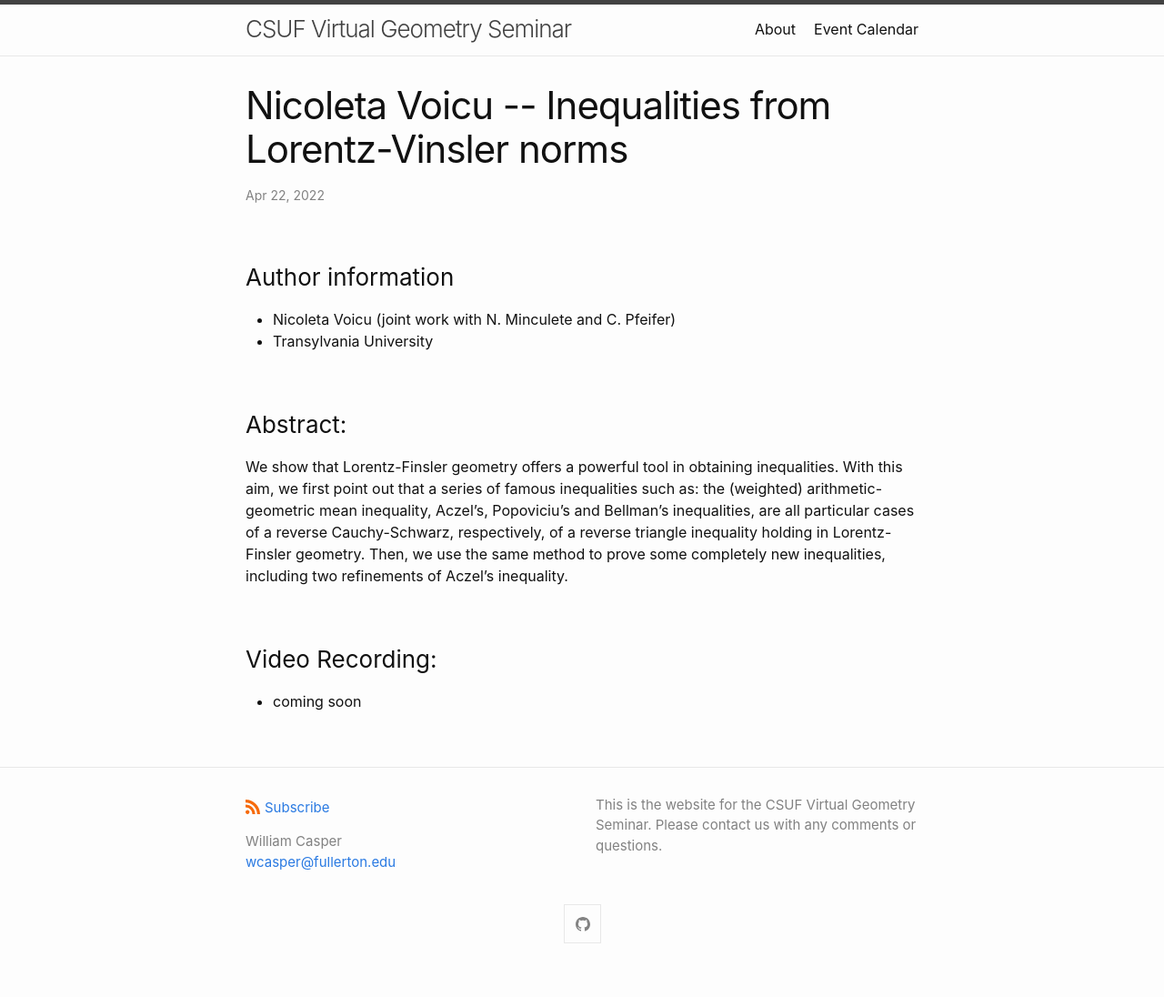
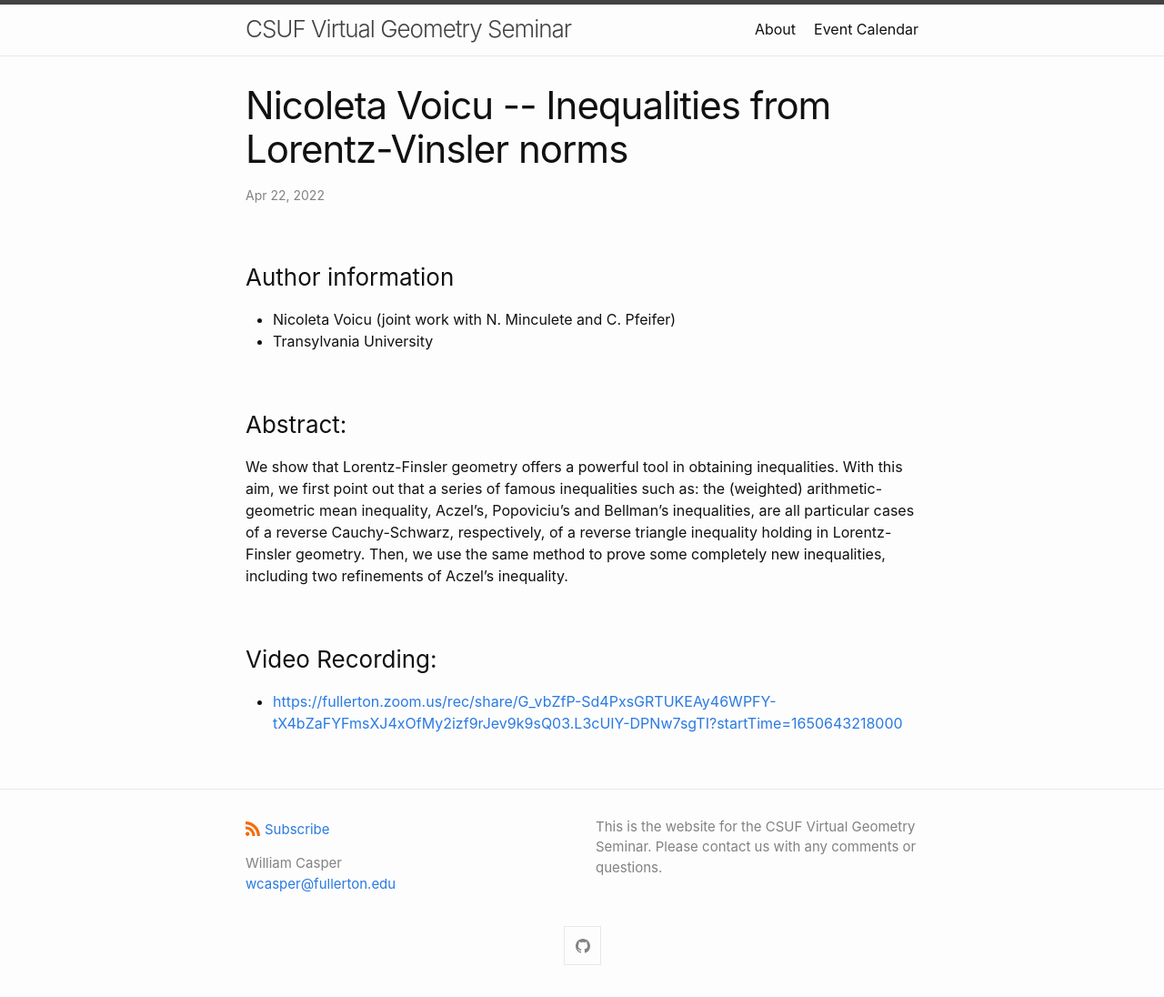
Before and after one commit to wcasper/geometry-seminar, a Jekyll site: the page built from _posts/2022-04-22-Talk-06.md, in a window 1280 px wide. Shown: the whole page at 91% size. Built offline with Jekyll 4.4.1, drawn with Linux system fonts in a browser that asks for light colours; before the commit the page ends 1072 px from its top, so only the background shows below that.

Commit message:
added video

```diff
--- a/_posts/2022-04-22-Talk-06.md
+++ b/_posts/2022-04-22-Talk-06.md
@@ -18,4 +18,4 @@ inequalities, including two refinements of Aczel's inequality.
 
 ### Video Recording:
 
-* coming soon
+* [https://fullerton.zoom.us/rec/share/G_vbZfP-Sd4PxsGRTUKEAy46WPFY-tX4bZaFYFmsXJ4xOfMy2izf9rJev9k9sQ03.L3cUIY-DPNw7sgTI?startTime=1650643218000](https://fullerton.zoom.us/rec/share/G_vbZfP-Sd4PxsGRTUKEAy46WPFY-tX4bZaFYFmsXJ4xOfMy2izf9rJev9k9sQ03.L3cUIY-DPNw7sgTI?startTime=1650643218000)
```
